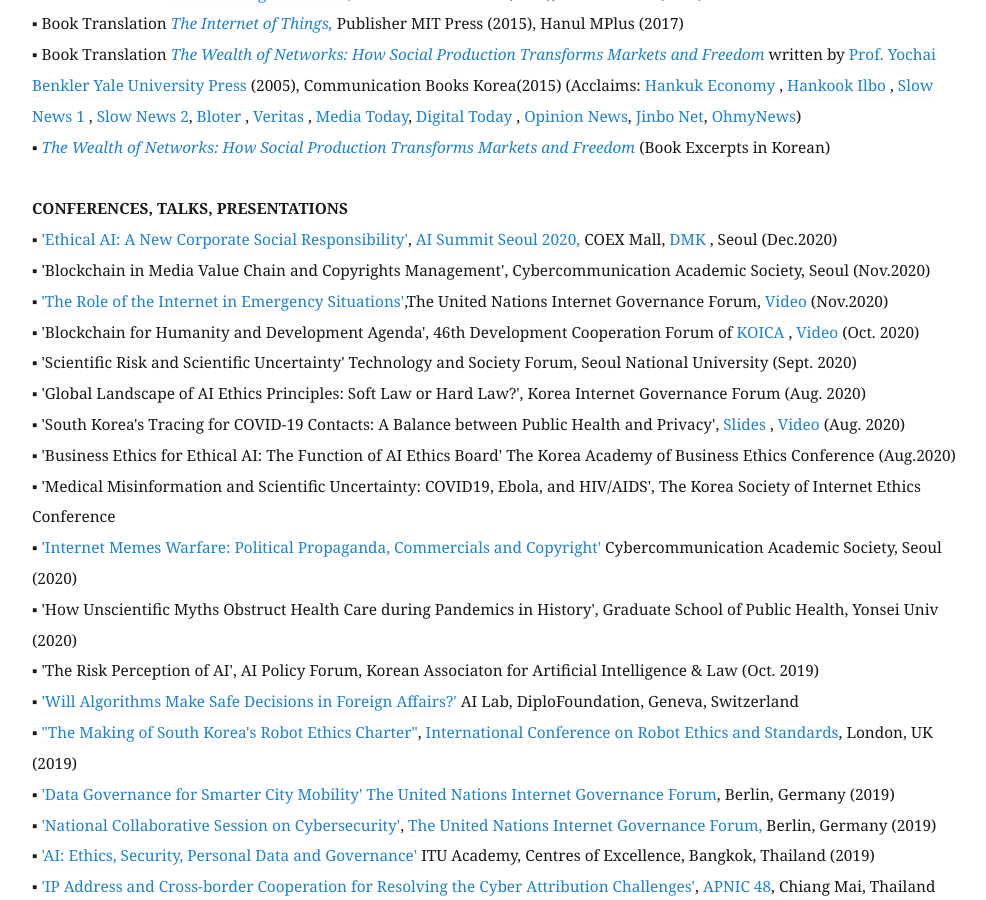
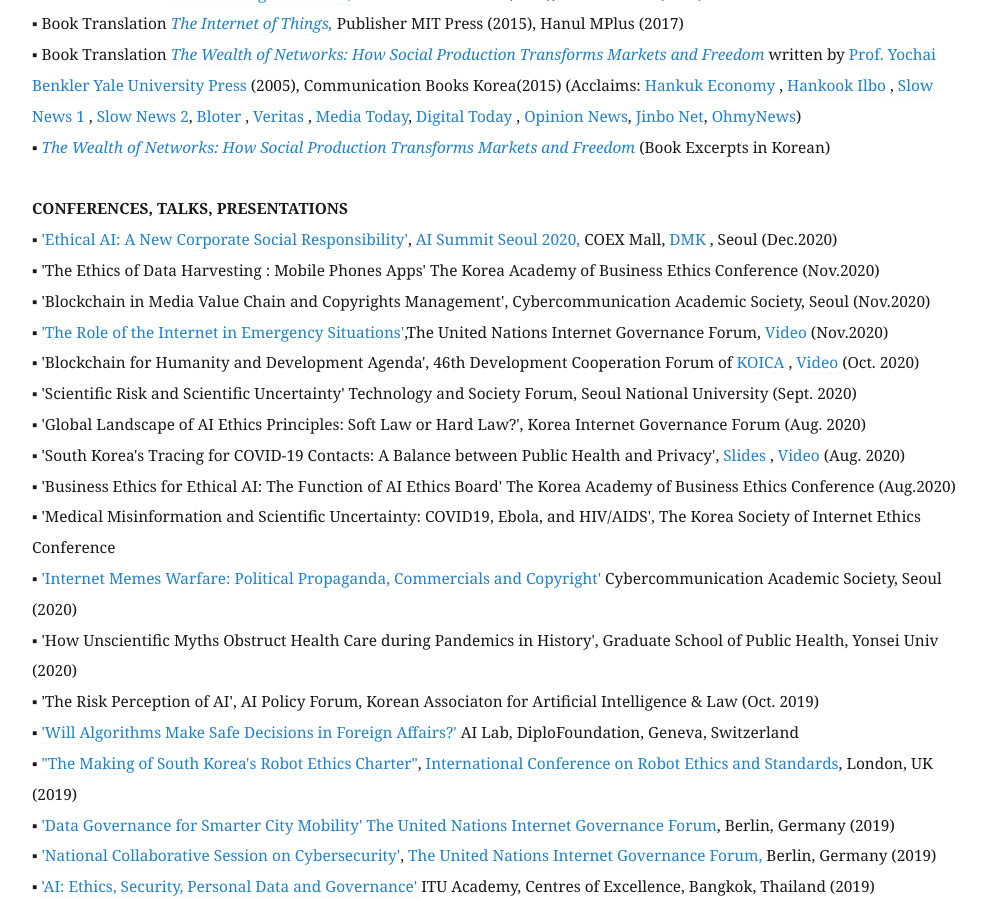
Before and after one commit to eunchangchoi/eunchangchoi.github.io, a Jekyll site: the page built from index.md, in a window 1280 px wide and 900 px high, scrolled down 2545 px. Shown: the whole window, without its empty margins (68-1054 px from the left). Built offline with Jekyll 4.4.1, drawn with Linux system fonts in a browser that asks for light colours.

Commit message:
Update index.md

```diff
--- a/index.md
+++ b/index.md
@@ -48,6 +48,7 @@
 <br>
  <strong> CONFERENCES, TALKS, PRESENTATIONS </strong> <br>
 ▪  <a href="https://aisummit.co.kr/ais2020_eun-chang-choi/?lang=en">'Ethical AI: A New Corporate Social Responsibility'</a>, <a href="https://aisummit.co.kr/?lang=en"> AI Summit Seoul 2020, </a> COEX Mall, <a href="https://www.digitalmarketingkorea.co.kr"> DMK </a>, Seoul (Dec.2020)<br>
+▪  'The Ethics of Data Harvesting : Mobile Phones Apps' The Korea Academy of Business Ethics Conference (Nov.2020) <br>
 ▪  'Blockchain in Media Value Chain and Copyrights Management', Cybercommunication Academic Society, Seoul (Nov.2020)<br>
 ▪  <a href="https://www.intgovforum.org/multilingual/content/igf-2020-main-session-nris-role-of-the-internet-in-emergency-situations">'The Role of the Internet in Emergency Situations'</a>,The United Nations Internet Governance Forum, <a href="https://youtu.be/HzBV6YABr-I?t=4601"> Video </a>(Nov.2020) <br>
 ▪  'Blockchain for Humanity and Development Agenda', 46th Development Cooperation Forum of<a href="http://www.koica.go.kr/sites/koica_en/index.do"> KOICA </a>, <a href="https://youtu.be/BunQy8hsnVQ?t=5742"> Video </a> (Oct. 2020)<br>
```
